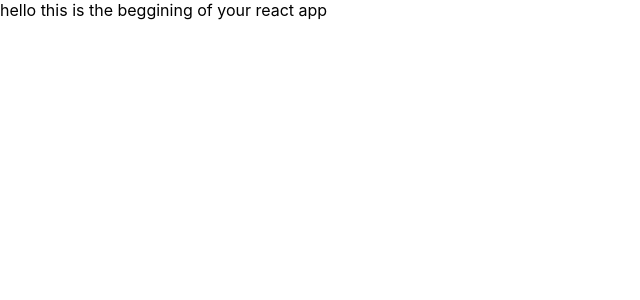
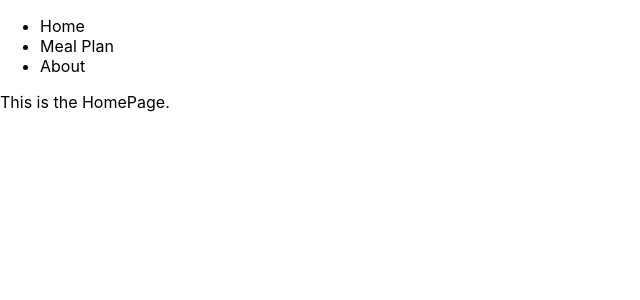
Before and after one commit to woodelin-florveus/my-bowl-frontend, a React (Create React App) app: page / in a window 1280 px wide. Shown: the top 300 px of the page, without its empty margins (0-640 px from the left). Built offline with nearby package versions, Linux system fonts and the light colour scheme.

Commit message:
return render homepage

```diff
--- a/package.json
+++ b/package.json
@@ -8,6 +8,7 @@
     "@testing-library/user-event": "^12.1.10",
     "react": "^17.0.2",
     "react-dom": "^17.0.2",
+    "react-router-dom": "^6.0.2",
     "react-scripts": "4.0.3",
     "web-vitals": "^1.0.1"
   },
--- a/src/components/App.js
+++ b/src/components/App.js
@@ -1,4 +1,6 @@
 import React from 'react'
+import Nav from './Nav'
+import HomePage from './HomePage';
 
 
 
@@ -6,8 +8,10 @@ function App(){
 
     return (
         <>
-        hello this is the beggining of your react app
-    </>
+        {/* add slider here */}
+            <Nav />
+            <HomePage />
+        </>
     )
 
 }
--- /dev/null
+++ b/src/components/HomePage.js
@@ -0,0 +1,12 @@
+
+const HomePage = () => {
+
+    return (
+        <>
+            This is the HomePage.
+        </>
+    )
+
+}
+
+export default HomePage;
--- /dev/null
+++ b/src/components/Nav.js
@@ -0,0 +1,22 @@
+
+const Nav = () => {
+
+    return (
+    <>
+
+        <nav>
+            {/* list items */}
+            <ul>
+                <li>Home</li>
+                <li>Meal Plan</li>
+                <li>About</li>
+            </ul>
+
+        </nav>
+
+    </>
+    )
+
+}
+
+export default Nav;
--- a/src/index.js
+++ b/src/index.js
@@ -2,11 +2,12 @@ import React from 'react';
 import ReactDOM from 'react-dom';
 import './index.css';
 import App from './components/App';
+import { BrowserRouter } from "react-router-dom"
 
 ReactDOM.render(
-  <React.StrictMode>
+  <BrowserRouter>
     <App />
-  </React.StrictMode>,
+  </BrowserRouter>,
   document.getElementById('root')
 );
 
```
Also changed, not shown: src/components/About.js (added, +7 -0 lines), src/components/MealPlan.js (added, +7 -0 lines), 2 other files (tests, documents, lock files or other folders).
